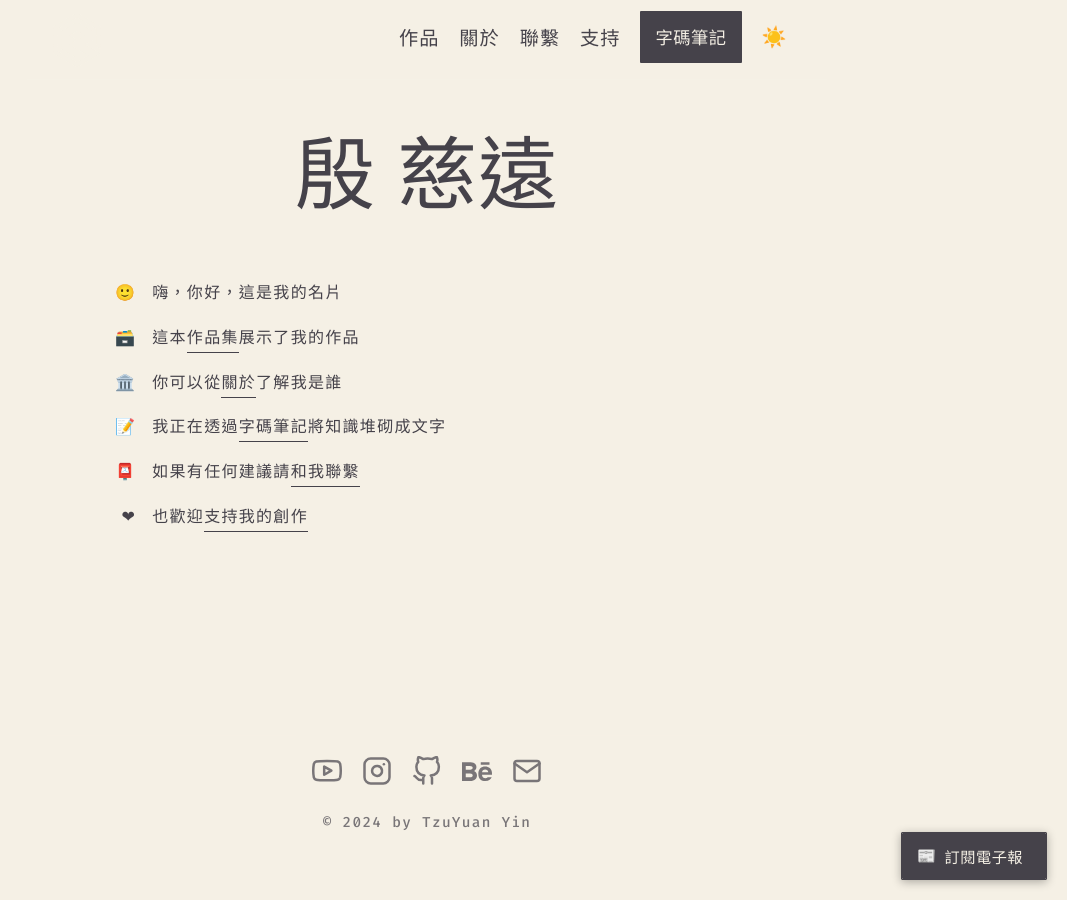
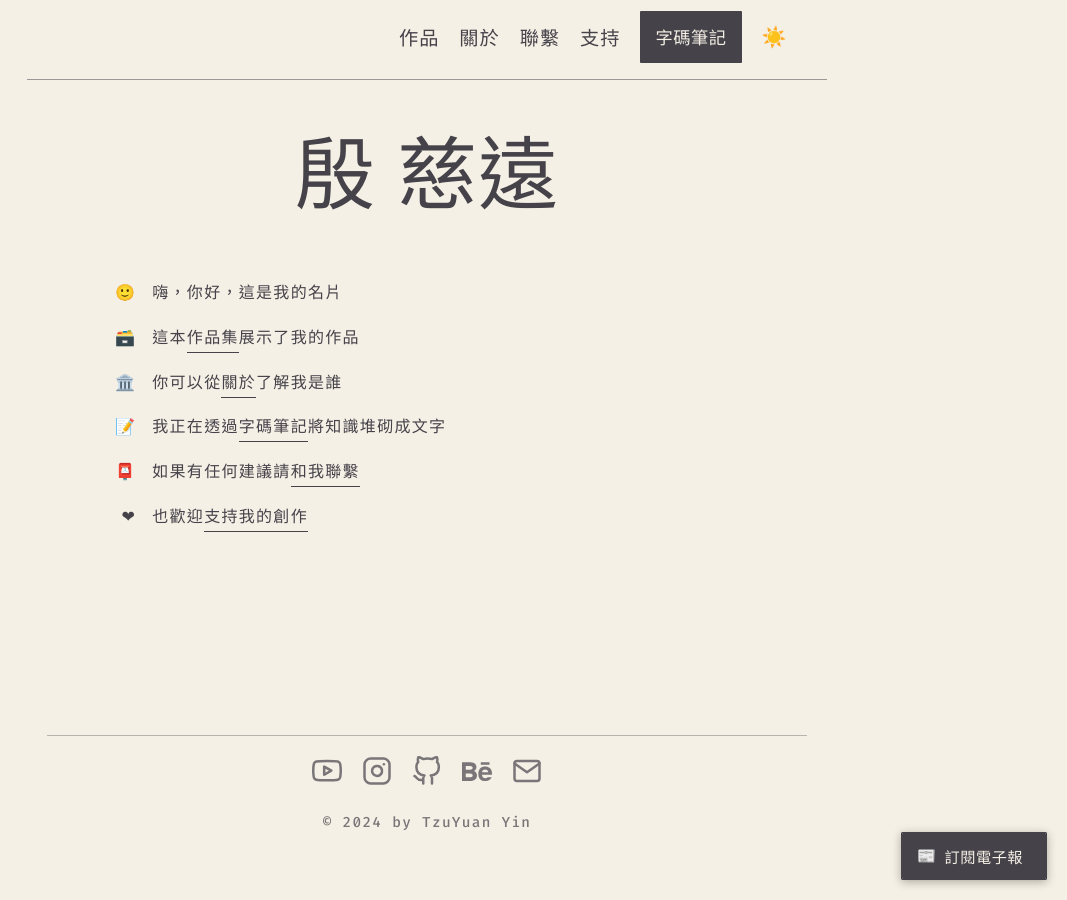
Before and after one commit to yintzuyuan/yintzuyuan.github.io, a Jekyll site: the page built from index.md, in a window 1280 px wide. Shown: the whole page, without its empty margins (213-1280 px from the left). Built offline with Jekyll 4.4.1, drawn with Linux system fonts in a browser that asks for light colours; some web fonts are replaced.

Commit message:
漢堡選單亮色圖樣修正

```diff
--- a/_sass/_global.scss
+++ b/_sass/_global.scss
@@ -129,6 +129,10 @@
         border-top: 1px dashed var(--text-color);
         opacity: 0.3;
         margin: 30px 0;
+
+        body.light-theme & {
+            border-top: 1px dashed var(--text-color);
+        }
       }
 
     /* 隱藏表頭 */
--- a/_sass/base/_variables.scss
+++ b/_sass/base/_variables.scss
@@ -83,7 +83,7 @@
         --bg-color: var(--color-2);
         --text-color: var(--color-3);
         --accent-color: var(--color-1);
-        --logo-color: var(--color-1);
+        --logo-color: var(--color-3);
         --selection-bg-color: var(--text-color);
         --selection-text-color: var(--bg-color);
 
--- a/_sass/components/_footer.scss
+++ b/_sass/components/_footer.scss
@@ -5,7 +5,7 @@
     text-align: center;
     font-size: 0.9em;
     opacity: 0.7;
-    border-top: 1px solid rgba(245, 240, 229, 0.1);
+    border-top: 1px solid rgba(var(--accent-color-rgb), 0.5);
     padding: 10px 0;
     width: 100%;
     max-width: var(--content-max-width);
--- a/_sass/components/_header.scss
+++ b/_sass/components/_header.scss
@@ -10,7 +10,7 @@
     background-color: var(--bg-color);
     z-index: 1000;
     transition: font-weight var(--transition-duration) ease; // 添加字重過渡效果
-    border-bottom: 1px solid rgba(245, 240, 229, 0.1);
+    border-bottom: 1px solid rgba(var(--accent-color-rgb), 0.5);
     padding: 10px 0; // 增加上下內邊距
     min-height: 70px; // 設置最小高度
     width: 100%;
@@ -69,6 +69,7 @@
 
     span {
       display: block;
+      background: none;
       width: 25px;
       height: 2px;
       background-color: var(--text-color);
@@ -78,11 +79,15 @@
 
     &:hover {
         background: none;
-        span {
-            background-color: var(--text-color);
+      }
 
-        }
-      }
+    body.light-theme & {
+        background: none;
+
+        &:hover {
+            background: none;
+          }
+    }
 
     @media (max-width: 767px) {
       display: block; // 在小螢幕上顯示
```
Also changed, not shown: 3 other files.
